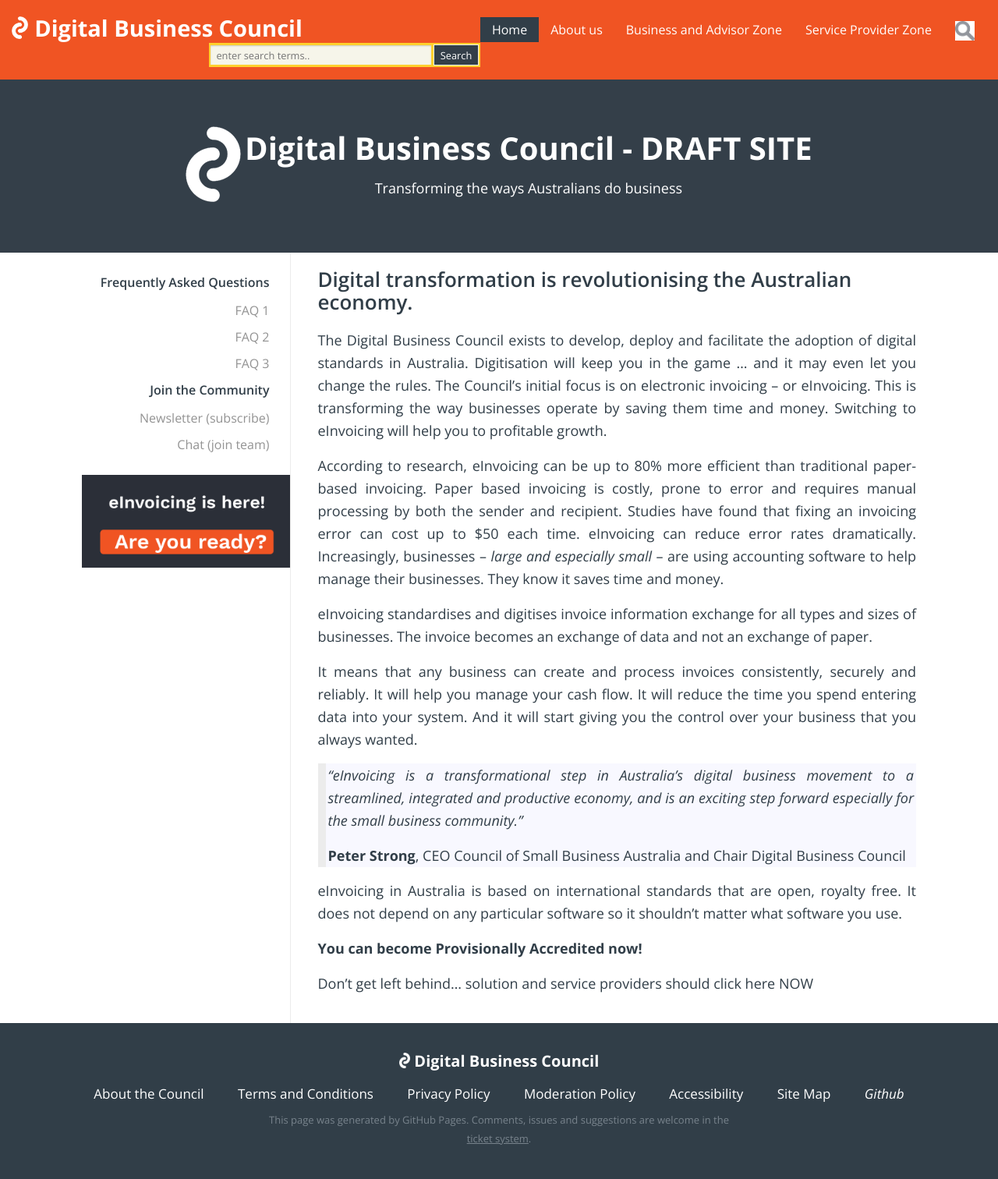
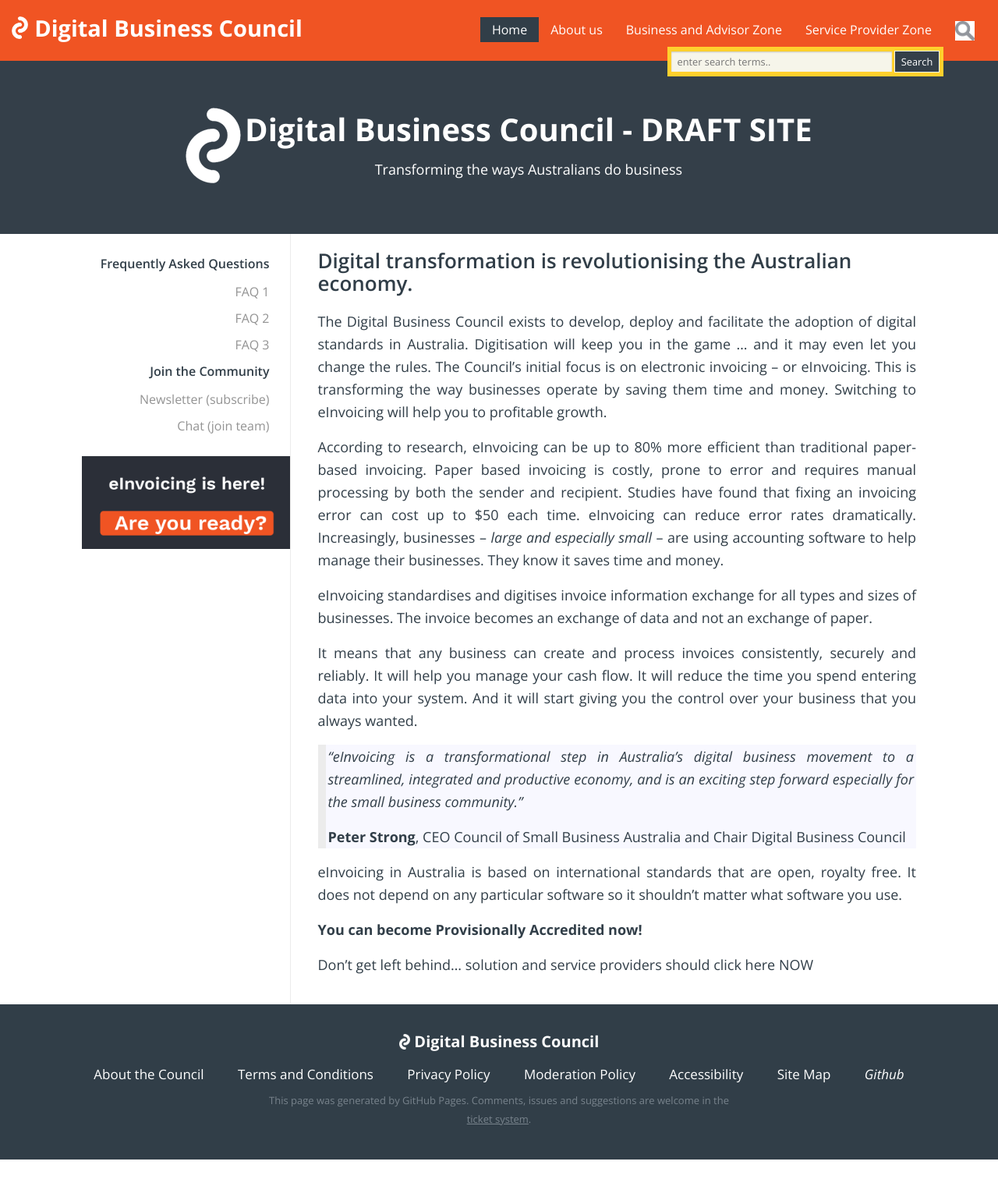
Before and after one commit to Digital-Business-Council/Digital-Business-Council.github.io, a Jekyll site: the page built from index.md, in a window 1280 px wide. Shown: the whole page at 78% size. Built offline with Jekyll 4.4.1, drawn with Linux system fonts in a browser that asks for light colours; our own code applies the rules of GitHub Pages for plain Markdown files; after the commit the page ends 1487 px from its top, so only the background shows below that.

Commit message:
Update _header.scss

```diff
--- a/_sass/_header.scss
+++ b/_sass/_header.scss
@@ -6,8 +6,11 @@
        padding: 0.43em 0 0.57em;
        display: inline-block;
        background-color: $dbc-tertiary;
-       padding: 2px 2px;
+       padding: 5px 5px;
        float: right;
+       position: absolute;
+       right: 70px;
+       top: 60px;
 
        .search {
          float: right;
```
